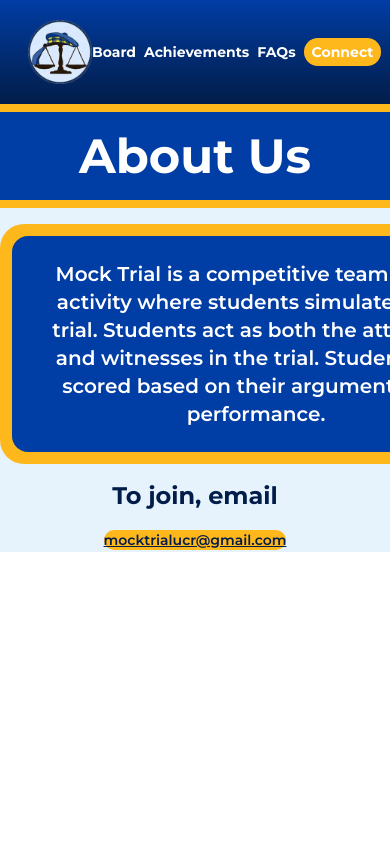
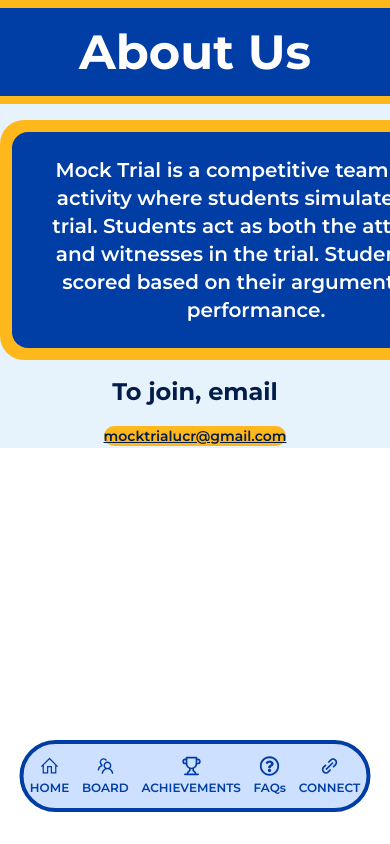
Before and after one commit to acm-ucr/mock-trial-website, a Next.js app: page / in a window 390 px wide. Shown: the top 844 px of the page. Built offline with nearby package versions, Linux system fonts and the light colour scheme.

Commit message:
Added navbar

```diff
--- a/src/components/NavBar.tsx
+++ b/src/components/NavBar.tsx
@@ -5,12 +5,18 @@ import Image from "next/image";
 import mockLogo from "@/public/smallLogo.webp";
 import navigations from "@/data/NavBarLinks";
 import { usePathname } from "next/navigation";
+import { LiaHomeSolid } from "react-icons/lia";
+import { AiOutlineTeam } from "react-icons/ai";
+import { LuTrophy } from "react-icons/lu";
+import { FaRegQuestionCircle } from "react-icons/fa";
+import { BiLinkAlt } from "react-icons/bi";
 
 const Navbar = () => {
   const pathName = usePathname();
 
   return (
-    <div className="from-mocktrial-darkblue to-mocktrial-blue font-mocktrial-montserrat relative flex bg-gradient-to-t p-5">
+    <>
+      <div className="from-mocktrial-darkblue to-mocktrial-blue font-mocktrial-montserrat relative hidden bg-gradient-to-t p-5 md:flex">
         <div className="ml-2 flex-shrink-0 md:ml-10">
           <Link href="/">
             <Image
@@ -23,7 +29,7 @@ const Navbar = () => {
           </Link>
         </div>
 
-      <div className="mr-2 ml-auto flex items-center justify-end gap-2 text-sm font-bold text-white md:ml-43 md:gap-4 md:text-xl lg:gap-25 lg:text-2xl">
+        <div className="mr-2 ml-auto flex items-center justify-end gap-4 text-sm font-bold text-white md:ml-43 md:gap-4 md:text-xl lg:gap-25 lg:text-2xl">
           {navigations.map(({ link, name }, index) => (
             <div key={index}>
               <Link
@@ -45,6 +51,38 @@ const Navbar = () => {
           </Link>
         </div>
       </div>
+
+      <div className="text-mocktrial-blue border-mocktrial-blue fixed bottom-8 left-1/2 z-50 flex w-[90%] max-w-md -translate-x-1/2 justify-around rounded-full border-4 bg-[#CEE0FF] py-3 md:hidden">
+        <Link href="/" className="flex flex-col items-center">
+          <LiaHomeSolid size={20} />
+          <div className="mt-1 text-xs font-semibold">HOME</div>
+        </Link>
+
+        <Link href="/board" className="flex flex-col items-center">
+          <AiOutlineTeam size={20} />
+          <div className="mt-1 text-xs font-semibold">BOARD</div>
+        </Link>
+
+        <Link href="/achievements" className="flex flex-col items-center">
+          <LuTrophy size={20} />
+          <div className="mt-1 text-xs font-semibold">ACHIEVEMENTS</div>
+        </Link>
+
+        <Link href="/faqs" className="flex flex-col items-center">
+          <FaRegQuestionCircle size={20} />
+          <div className="mt-1 text-xs font-semibold">FAQs</div>
+        </Link>
+
+        <Link
+          href="https://linktr.ee/ucrmocktrial?fbclid=PAZXh0bgNhZW0CMTEAAae4LOAPDYatdDZdzOftG7SkkTRiC2YH41vIJB8O6YoK_1ieIevAETvgGIZcsw_aem_7E2TjaORacH8vCJ3rwlmeQ"
+          className="flex flex-col items-center"
+          target="_blank"
+        >
+          <BiLinkAlt size={20} />
+          <div className="mt-1 text-xs font-semibold">CONNECT</div>
+        </Link>
+      </div>
+    </>
   );
 };
 
```
Lines whose indentation alone changed are shown as unchanged.
